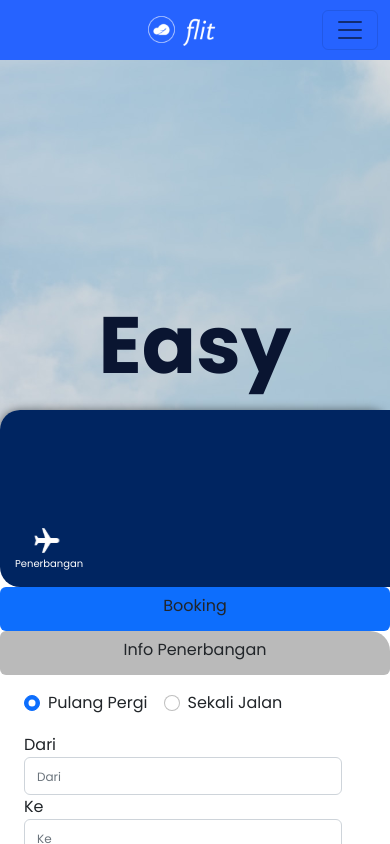
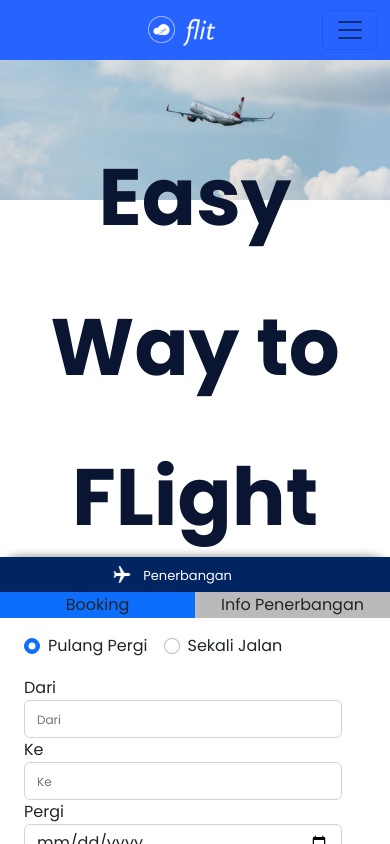
Before and after one commit to PerdanaMain/platinum-project-frontend, a React (Create React App) app: page / in a window 390 px wide. Shown: the top 844 px of the page. Built offline with nearby package versions, Linux system fonts and the light colour scheme.

Commit message:
Update Responsive

```diff
--- a/src/components/Jumbotron.js
+++ b/src/components/Jumbotron.js
@@ -5,6 +5,7 @@ const Jumbotron = () => {
   return (
     <section id="home">
       <div className="jumbotron background-image">
+        <img src="./assets/landing/pesawat.svg" alt="flit" width="100%" />
         <p className="text-center">Easy Way to FLight</p>
       </div>
     </section>
--- a/src/css/index.css
+++ b/src/css/index.css
@@ -1,10 +1,10 @@
 * {
-  font-family: 'Poppins', sans-serif;
+  font-family: "Poppins", sans-serif;
   padding: 0;
   margin: 0;
 }
 
-/* Navbar */
+/* ===== Navbar ===== */
 nav {
   background-color: #2663ff;
   color: white;
@@ -17,13 +17,13 @@ div .logo.d-flex {
 }
 
 .navbar .navbar-nav .nav-link {
-  color: white;;
+  color: white;
   font-size: 16px;
   font-weight: 400;
 }
 .navbar .navbar-nav .nav-link.active {
-  color: #FFFFFF;
-  border-bottom: 2px solid #01FB34;
+  color: #ffffff;
+  border-bottom: 2px solid #01fb34;
   padding-right: 0;
   padding-left: 0;
   padding-bottom: 0;
@@ -40,7 +40,7 @@ div .logo.d-flex {
 }
 .navbar .navbar-nav .list-group .list-group-item {
   background-color: transparent !important;
-  color: #A3A5AA;
+  color: #a3a5aa;
 }
 
 @media (min-width: 1000px) {
@@ -82,33 +82,38 @@ form a {
   line-height: 24px;
 }
 
-/* end of Navbar */
+/* ===== end of Navbar ===== */
 
-/* Jumbotron */
+/* ===== Jumbotron =====*/
 
-.jumbotron.background-image {
-  background-image: url('../../public/assets/landing/pesawat.svg');
-  height: 400px;
-}
-
+/* .jumbotron.background-image {
+  background-image: url("../../public/assets/landing/pesawat.svg");
+  width: 40%;
+} */
 
 .jumbotron p {
   font-weight: 900;
   font-size: 80px;
   line-height: 150px;
   color: #0a1531;
-  padding-top: 210px;
-
+  margin-top: -20%;
+  padding-bottom: 5%;
 }
 
-
-@media (min-width: 576px) {
+@media (min-width: 400px) {
   .jumbotron.background-image {
     width: 100%;
     height: auto;
   }
+  .jumbotron p {
+    font-weight: 900;
+    font-size: 15px;
+    margin-top: -33%;
+    margin-bottom: 0%;
+  }
 }
 
+/* Responsive Jumbotron */
 @media (min-width: 768px) {
   .jumbotron.background-image {
     width: 100%;
@@ -126,13 +131,11 @@ form a {
     padding: 0 6rem 3rem;
   }
 }
-/* enf of Jumbotron */
+/* ===== enf of Jumbotron ===== */
 
-
-/* Search Panel */
+/* ===== Search Panel ===== */
 #search-panel {
   margin-top: -50px;
-
 }
 
 .panel-view {
@@ -163,11 +166,9 @@ form a {
   color: #fff;
 }
 
-
 .btn-view {
-  background-color: #BABABA;
+  background-color: #bababa;
 }
-
 
 .col-md.btn-view {
   padding-bottom: 12px;
@@ -181,11 +182,45 @@ form a {
   border-bottom-right-radius: 20px;
 }
 
-/* End of Search Panel */
+/* Responsive Search Panel */
+@media (max-width: 400px) {
+  .search-panel {
+    width: 100%;
+    border-radius: none;
+  }
+  .col-md.btn-view {
+    width: 50%;
+    padding: 0px 0px 0px 0px;
+    border-radius: 0px 0px 0px 0px;
+  }
+  .plane-panel {
+    width: 100%;
+    height: 35px;
+    border-radius: 0px 0px 0px 0px;
+    column-count: 2;
+  }
+  .plane-panel img {
+    width: 20px;
+    margin-top: -20px;
+    margin-left: 100px;
+  }
+  .plane-panel p {
+    font-size: 13px;
+    margin-top: -30px;
+    margin-left: 75%;
+    color: #fff;
+  }
+  .point-panel-view-top-right {
+    border-top-right-radius: 0px;
+    border-bottom-right-radius: 0px;
+  }
+}
 
-/* Promotion Banner */
+/* ===== End of Search Panel ===== */
+
+/* ===== Promotion Banner ===== */
 #promotion {
-  background: #E4E1E1;
+  background: #e4e1e1;
 }
 
 .desc-pr {
@@ -198,7 +233,7 @@ form a {
 }
 
 .desc-pr p span {
-  color: #2663FF;
+  color: #2663ff;
 }
 
 .flit-tagline {
@@ -207,7 +242,7 @@ form a {
   font-weight: 500;
   font-size: 32px;
   line-height: 48px;
-  color: #0A1531;
+  color: #0a1531;
   opacity: 0.5;
 }
 
@@ -242,12 +277,11 @@ form a {
   line-height: 36px;
 }
 
-/* End of Our Service */
+/* ===== End of Our Service ===== */
 
-
-/* Cards */
+/* ===== Cards ===== */
 .choose {
-  background-color: #F9FCFC;
+  background-color: #f9fcfc;
 }
 
 .choose h1 {
@@ -256,7 +290,7 @@ form a {
 }
 
 .choose p {
-  color: #879FB0;
+  color: #879fb0;
 }
 
 .choose img {
@@ -264,18 +298,18 @@ form a {
 }
 
 .cl-blue {
-  color: #0F52BA !important;
+  color: #0f52ba !important;
 }
 
-/* End of Cards */
+/* ===== End of Cards ===== */
 
-/* Testimonial */
+/* ===== Testimonial ===== */
 .testimonial-tagline .p-biru {
   height: 25px;
   font-weight: 600;
   font-size: 18px;
   line-height: 140%;
-  color: #3258E8;
+  color: #3258e8;
 }
 
 .testimonial-tagline .p-normal {
@@ -305,9 +339,9 @@ form a {
   color: #848484;
 }
 
+/* ===== End Of Testimonial ===== */
 
-/* End Of Testimonial */
-/* Login */
+/* ===== Login ===== */
 .login.header {
   height: auto;
 }
@@ -317,15 +351,14 @@ form a {
   text-align: center;
 }
 
-.tagline{
+.tagline {
   width: auto;
-
 }
-.form{
+.form {
   width: 100%;
   max-width: 500px;
 }
-.flit-tagline{
+.flit-tagline {
   width: 100%;
   height: auto;
 }
@@ -334,7 +367,7 @@ form a {
   border-color: 2663FF;
 }
 .form-login {
-  background-color: #FFFFFF;
+  background-color: #ffffff;
   border-radius: 24px;
   padding: 24px 24px 30px;
   row-gap: 20px;
@@ -344,16 +377,15 @@ form a {
 .form-login input {
   padding: 13px 16px;
   border-radius: 14px;
-  border: 2px solid #BABABA;
+  border: 2px solid #bababa;
 }
 .form-login input:focus {
   box-shadow: none;
   border-color: 2663FF;
 }
-/* end login  */
+/* ===== end login ===== */
 
-
-/* Footer */
+/* ===== Footer ===== */
 
 #footer {
   border-top: 1px #575964 solid;
@@ -378,7 +410,6 @@ form a {
   color: #575964;
   width: 90%;
 }
-
 
 .header-ftr {
   width: px;
@@ -407,6 +438,7 @@ form a {
   color: #575964;
 }
 
+/* Responsive Footer */
 @media (min-width: 576px) {
   .footer .footer-child {
     padding: 5rem 2rem 3rem 2rem;
@@ -415,7 +447,7 @@ form a {
   .footer .header-ftr {
     margin-top: 2rem;
   }
-  .hero-headline{
+  .hero-headline {
     width: auto;
   }
 
@@ -428,7 +460,6 @@ form a {
   .footer .footer-child {
     padding: 5rem 4rem 6rem 4rem;
   }
-
 
   .footer .info-footer {
     padding: 0 4rem 3rem;
@@ -444,9 +475,9 @@ form a {
     padding: 0 6rem 3rem;
   }
 }
-/* End Of Footer */
+/* ===== End Of Footer ===== */
 
-/* Not Found */
+/* ===== Not Found ===== */
 #not-found {
   box-sizing: border-box;
 }
@@ -464,12 +495,12 @@ form a {
 
 .empty-4-5 .title-text {
   font: 600 1.875rem/2.25rem Poppins, sans-serif;
-  color: #272E35;
+  color: #272e35;
   margin-bottom: 1.25rem;
 }
 
 .empty-4-5 .title-caption {
-  color: #9C9C9C;
+  color: #9c9c9c;
   margin-bottom: 4rem;
   letter-spacing: 0.025em;
   line-height: 1.75rem;
@@ -477,7 +508,7 @@ form a {
 
 .empty-4-5 .btn-back {
   font: 600 1.125rem/1.75rem Poppins, sans-serif;
-  background-color: #FF7C57;
+  background-color: #ff7c57;
   padding: 1rem 1.5rem;
   border-radius: 0.75rem;
 }
@@ -487,13 +518,13 @@ form a {
   box-shadow: var(--tw-ring-offset-shadow, 0 0 #0000), var(--tw-ring-shadow, 0 0 #0000), var(--tw-shadow);
 }
 
-/* End Not Found */
+/* ===== End Not Found ===== */
 
-/* Login */
+/* ===== Login ===== */
 #login {
   width: 100%;
   height: 700px;
-  background: #FFFFFF;
+  background: #ffffff;
 }
 
 .container-login {
@@ -503,7 +534,7 @@ form a {
   height: 659px;
   left: 393px;
   top: 100px;
-  background: #FFFFFF;
+  background: #ffffff;
   /* border: 1px;
   box-shadow: 2px 2px 2px 2px rgb(0.1, 0.1, 0.1, 0.1);
   border-radius: 24px; */
@@ -515,28 +546,26 @@ form a {
   font-weight: 500;
   font-size: 15px;
   line-height: 22px;
-  color: #2663FF;
+  color: #2663ff;
 }
 
 .input-group-text {
   cursor: pointer;
 }
 
-
 ::placeholder {
   width: 148px;
   height: 18px;
-  font-family: 'Poppins';
+  font-family: "Poppins";
   font-style: normal;
   font-weight: 400;
   font-size: 12px;
   line-height: 18px;
-  color: #BABABA;
-
+  color: #bababa;
 }
 
 .ini-span p {
-  font-family: 'Poppins';
+  font-family: "Poppins";
   font-style: normal;
   font-weight: 400;
   font-size: 12px;
@@ -547,27 +576,25 @@ form a {
   margin-left: 59px;
   width: 48px;
   height: 18px;
-  font-family: 'Poppins';
+  font-family: "Poppins";
   font-style: normal;
   font-weight: 600;
   font-size: 12px;
   line-height: 18px;
-  color: #FFFFFF;
+  color: #ffffff;
 }
 
 .oauth-form {
   margin-left: 140px;
 }
 
-
 .oauth button {
   display: flex;
   flex-direction: row;
+}
+/* ===== End of Login ===== */
 
-}
-/* End of Login */
-
-/* Form Register */
+/* ===== Form Register ===== */
 .logo-flit {
   margin-top: -8px;
   margin-left: 144px;
@@ -604,4 +631,4 @@ form a {
   margin-left: 150px;
   margin-top: 75px;
 }
-/* End Form */
+/* ===== End Form ===== */
```
